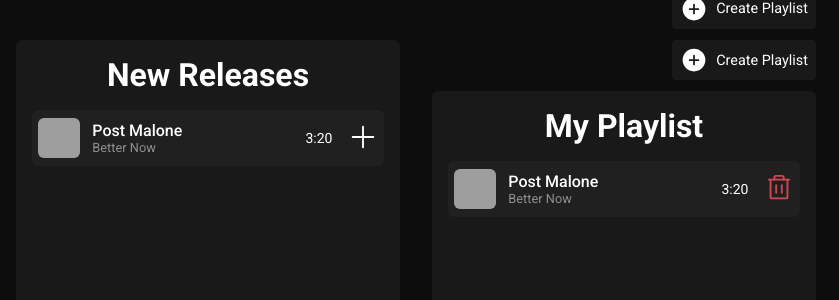
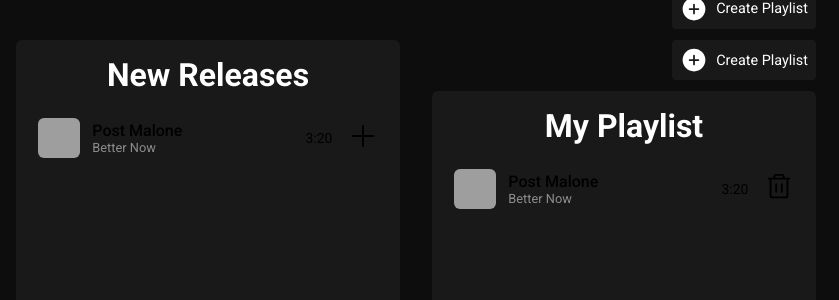
Before and after one commit to GabrielDsanta/DiscordMusicBot_Front-end, a React (Vite) app: page / in a window 1280 px wide. Both pictures are taken after a click on the button 571 px from the left and 138 px from the top of the page. Shown: the top 300 px of the page, without its empty margins (208-1047 px from the left). Built offline with nearby package versions, Linux system fonts and the light colour scheme; grey boxes are pictures that could not be loaded.

Commit message:
Hover nos Buttons de Add Musica e Deletar Musica

```diff
--- a/src/components/MusicCard/index.tsx
+++ b/src/components/MusicCard/index.tsx
@@ -1,12 +1,12 @@
 import { Plus, Trash } from "phosphor-react";
 import { MouseEvent, useContext } from "react";
 import { MusicCardData, MusicContext } from "../../contexts/MusicContext";
-import { ContainerMusicCard, ContainerMusicDetails } from "./styles";
+import { ContainerMusicCard, ContainerMusicDetails, ContainerButtonTrash, ContainerButtonPLus } from "./styles";
 
 export function MusicCard({ imageSrc, artist, musicName, minutesDurationMusic, secondsDurationMusic, icon = 'Plus' }: MusicCardData) {
     const { CallSetMusic, RemoveMusicOnMyPlaylist, musicInMyPlaylist } = useContext(MusicContext)
 
-    function AddMusicOnMyPlaylist(e: MouseEvent<HTMLButtonElement>){
+    function AddMusicOnMyPlaylist(e: MouseEvent<HTMLButtonElement>) {
         const newMusicOnMyPlaylist: MusicCardData = {
             imageSrc: imageSrc,
             artist: artist,
@@ -18,7 +18,7 @@
         CallSetMusic(newMusicOnMyPlaylist)
     }
 
-    function CallRemoveMusicOnMyPlaylist(e: MouseEvent<HTMLButtonElement>){
+    function CallRemoveMusicOnMyPlaylist(e: MouseEvent<HTMLButtonElement>) {
         RemoveMusicOnMyPlaylist(musicInMyPlaylist.filter((musicToBeDelete) => {
             return musicName !== musicToBeDelete.musicName
         }))
@@ -43,13 +43,19 @@
             <ContainerMusicDetails>
                 <h4>{minutesDurationMusic}:{secondsDurationMusic}</h4>
                 {icon === 'Delete' ? (
-                    <button onClick={CallRemoveMusicOnMyPlaylist}>
-                        <Trash size={30} color="#ce4853" />
-                    </button>
-                ):
-                    <button onClick={AddMusicOnMyPlaylist}>
-                        <Plus size={30} color="white" weight="duotone" />
-                    </button>
+                    <ContainerButtonTrash>
+                        <button onClick={CallRemoveMusicOnMyPlaylist}>
+                            <Trash size={30} />
+                        </button>
+                    </ContainerButtonTrash>
+
+                ) :
+                    <ContainerButtonPLus>
+                        <button onClick={AddMusicOnMyPlaylist}>
+                            <Plus size={30} weight="duotone" />
+                        </button>
+                    </ContainerButtonPLus>
+
                 }
             </ContainerMusicDetails>
         </ContainerMusicCard>
--- a/src/components/MusicCard/styles.ts
+++ b/src/components/MusicCard/styles.ts
@@ -1,7 +1,7 @@
 import styled from "styled-components";
 
 export const ContainerMusicCard = styled.div`
-    background-color: #202020;
+    background:${(props) => props.theme['gray-800']} ;
     width: 22rem;
     height: 3.5rem;
     border-radius: 6px;
@@ -9,7 +9,7 @@
     align-items: center;
     justify-content: space-around;
     gap: 7rem;
-    color: #FFF;
+    color: ${(props) => props.theme['gray-100']};
     text-align: left;
 
     img{
@@ -39,12 +39,27 @@
     display: flex;
     align-items: center;
     justify-content: center;
-
+`
+export const BaseButton = styled.div`
     button{
-        background-color: transparent;
+        background: transparent;
         border: none;
         outline: none;
-        color: ${props => props.theme["red"]};
+        color: ${(props) => props.theme["gray-100"]};
         cursor: pointer;
     }
 `
+export const ContainerButtonTrash = styled(BaseButton)`
+    button{
+        &:hover{
+            color: ${(props) => props.theme["red-500"]};
+        }
+    }
+`
+export const ContainerButtonPLus = styled(BaseButton)`
+ button{
+        &:hover{
+            color: ${(props) => props.theme["green-500"]};
+        }
+    }
+`
```
